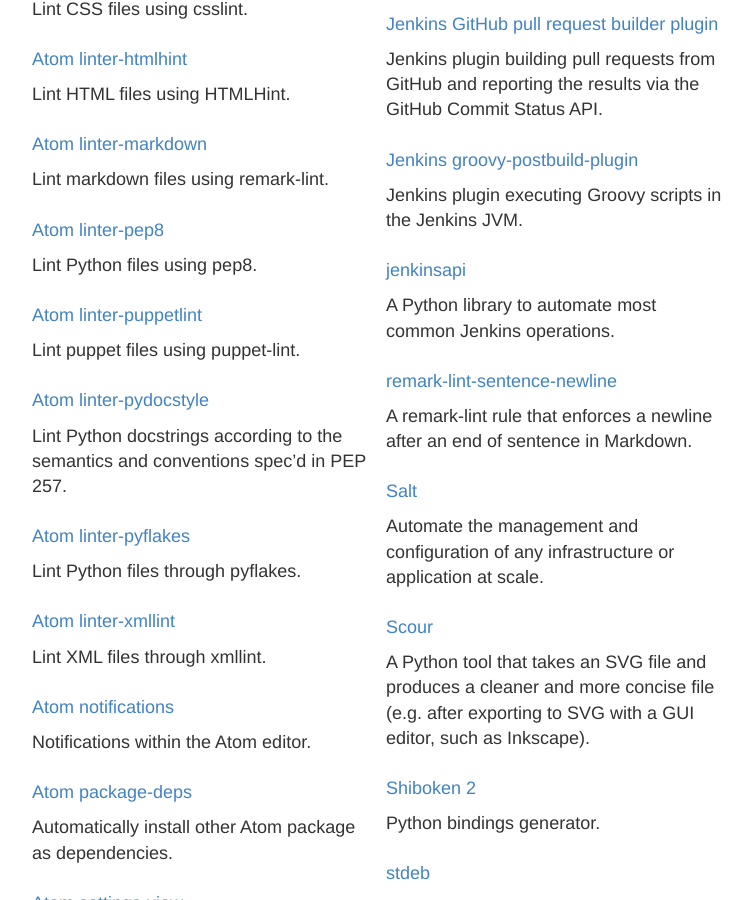
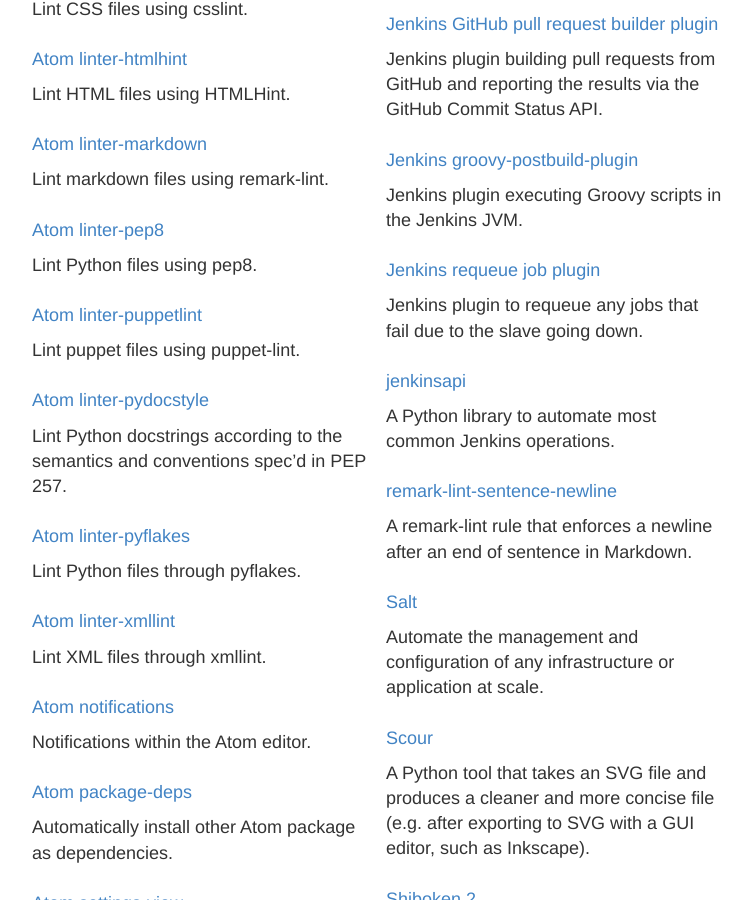
Before and after one commit to dirk-thomas/dirk-thomas.github.io, a Jekyll site: the page built from projects/index.md, in a window 1280 px wide and 900 px high, scrolled down 1213 px. Shown: the whole window, without its empty margins (278-1030 px from the left). Built offline with Jekyll 4.4.1, drawn with Linux system fonts in a browser that asks for light colours; emoji names are drawn with the system emoji font; some of the changed lines change nothing that is shown.

Commit message:
update project list

```diff
--- a/projects/index.md
+++ b/projects/index.md
@@ -37,79 +37,79 @@
 
 The following list only contains projects with patch contributions.
 
-* [Atom](https://github.com/atom/atom/issues?q=is%3Aopen%20author%3Adirk-thomas)
+* [Atom](https://github.com/atom/atom/issues?q=author%3Adirk-thomas)
 
   Atom is a deeply customizable text editor for the 21st century.
 
-* [Atom api-docs](https://github.com/sharvil/api-docs/issues?q=is%3Aopen%20author%3Adirk-thomas)
+* [Atom api-docs](https://github.com/sharvil/api-docs/issues?q=author%3Adirk-thomas)
 
   An Atom package to access language documentation provided by DevDocs.io.
 
-* [Atom build](https://github.com/noseglid/atom-build/issues?q=is%3Aopen%20author%3Adirk-thomas)
+* [Atom build](https://github.com/noseglid/atom-build/issues?q=author%3Adirk-thomas)
 
   Automatically build your project inside your favorite editor, Atom.
 
-* [Atom language-cmake](https://github.com/lucas-clemente/language-cmake/issues?q=is%3Aopen%20author%3Adirk-thomas)
+* [Atom language-cmake](https://github.com/lucas-clemente/language-cmake/issues?q=author%3Adirk-thomas)
 
   Syntax highlighting for CMake files in Atom.
 
-* [Atom linter-csslint](https://github.com/AtomLinter/linter-csslint/issues?q=is%3Aopen%20author%3Adirk-thomas)
+* [Atom linter-csslint](https://github.com/AtomLinter/linter-csslint/issues?q=author%3Adirk-thomas)
 
   Lint CSS files using csslint.
 
-* [Atom linter-htmlhint](https://github.com/AtomLinter/linter-htmlhint/issues?q=is%3Aopen%20author%3Adirk-thomas)
+* [Atom linter-htmlhint](https://github.com/AtomLinter/linter-htmlhint/issues?q=author%3Adirk-thomas)
 
   Lint HTML files using HTMLHint.
 
-* [Atom linter-markdown](https://github.com/AtomLinter/linter-markdown/issues?q=is%3Aopen%20author%3Adirk-thomas)
+* [Atom linter-markdown](https://github.com/AtomLinter/linter-markdown/issues?q=author%3Adirk-thomas)
 
   Lint markdown files using remark-lint.
 
-* [Atom linter-pep8](https://github.com/AtomLinter/linter-pep8/issues?q=is%3Aopen%20author%3Adirk-thomas)
+* [Atom linter-pep8](https://github.com/AtomLinter/linter-pep8/issues?q=author%3Adirk-thomas)
 
   Lint Python files using pep8.
 
-* [Atom linter-puppetlint](https://github.com/AtomLinter/linter-puppet-lint/issues?q=is%3Aopen%20author%3Adirk-thomas)
+* [Atom linter-puppetlint](https://github.com/AtomLinter/linter-puppet-lint/issues?q=author%3Adirk-thomas)
 
   Lint puppet files using puppet-lint.
 
-* [Atom linter-pydocstyle](https://github.com/AtomLinter/linter-pydocstyle/issues?q=is%3Aopen%20author%3Adirk-thomas)
+* [Atom linter-pydocstyle](https://github.com/AtomLinter/linter-pydocstyle/issues?q=author%3Adirk-thomas)
 
   Lint Python docstrings according to the semantics and conventions spec'd in PEP 257.
 
-* [Atom linter-pyflakes](https://github.com/AtomLinter/linter-pyflakes/issues?q=is%3Aopen%20author%3Adirk-thomas)
+* [Atom linter-pyflakes](https://github.com/AtomLinter/linter-pyflakes/issues?q=author%3Adirk-thomas)
 
   Lint Python files through pyflakes.
 
-* [Atom linter-xmllint](https://github.com/AtomLinter/linter-xmllint/issues?q=is%3Aopen%20author%3Adirk-thomas)
+* [Atom linter-xmllint](https://github.com/AtomLinter/linter-xmllint/issues?q=author%3Adirk-thomas)
 
   Lint XML files through xmllint.
 
-* [Atom notifications](https://github.com/atom/notifications/issues?q=is%3Aopen%20author%3Adirk-thomas)
+* [Atom notifications](https://github.com/atom/notifications/issues?q=author%3Adirk-thomas)
 
   Notifications within the Atom editor.
 
-* [Atom package-deps](https://github.com/steelbrain/package-deps/issues?q=is%3Aopen%20author%3Adirk-thomas)
+* [Atom package-deps](https://github.com/steelbrain/package-deps/issues?q=author%3Adirk-thomas)
 
   Automatically install other Atom package as dependencies.
 
-* [Atom settings-view](https://github.com/atom/settings-view/issues?q=is%3Aopen%20author%3Adirk-thomas)
+* [Atom settings-view](https://github.com/atom/settings-view/issues?q=author%3Adirk-thomas)
 
   Edit core configuration settings, install and configure packages, and change themes from within Atom.
 
-* [Atom sync-settings](https://github.com/atom-community/sync-settings/issues?q=is%3Aopen%20author%3Adirk-thomas)
+* [Atom sync-settings](https://github.com/atom-community/sync-settings/issues?q=author%3Adirk-thomas)
 
   Synchronize settings, keymaps, user styles, init script, snippets and installed packages across Atom instances.
 
-* [Atom uniq-background](https://github.com/negipo/uniq-background/issues?q=is%3Aopen%20author%3Adirk-thomas)
+* [Atom uniq-background](https://github.com/negipo/uniq-background/issues?q=author%3Adirk-thomas)
 
   Show file based images in Atom panes.
 
-* [cmake-lint](https://github.com/richq/cmake-lint/issues?q=is%3Aopen%20author%3Adirk-thomas)
+* [cmake-lint](https://github.com/richq/cmake-lint/issues?q=author%3Adirk-thomas)
 
   Lint CMake files.
 
-* [devdocs](https://github.com/Thibaut/devdocs/issues?q=is%3Aopen%20author%3Adirk-thomas)
+* [devdocs](https://github.com/Thibaut/devdocs/issues?q=author%3Adirk-thomas)
 
   Devdocs.io combines multiple API documentations in a fast, organized, and searchable interface.
 
@@ -117,7 +117,7 @@
 
   A powerful and robust templating system for Python.
 
-* [Google styleguide](https://github.com/google/styleguide/issues?q=is%3Aopen%20author%3Adirk-thomas)
+* [Google styleguide](https://github.com/google/styleguide/issues?q=author%3Adirk-thomas)
 
   Style guides for various languages as well as a linter for C++ code.
 
@@ -125,23 +125,27 @@
 
   Jenkins plugin adding collapsable sections to the console output.
 
-* [Jenkins GitHub pull request builder plugin](https://github.com/janinko/ghprb/issues?q=is%3Aopen%20author%3Adirk-thomas)
+* [Jenkins GitHub pull request builder plugin](https://github.com/janinko/ghprb/issues?q=author%3Adirk-thomas)
 
   Jenkins plugin building pull requests from GitHub and reporting the results via the GitHub Commit Status API.
 
-* [Jenkins groovy-postbuild-plugin](https://github.com/jenkinsci/groovy-postbuild-plugin/issues?q=is%3Aopen%20author%3Adirk-thomas)
+* [Jenkins groovy-postbuild-plugin](https://github.com/jenkinsci/groovy-postbuild-plugin/issues?q=author%3Adirk-thomas)
 
   Jenkins plugin executing Groovy scripts in the Jenkins JVM.
 
-* [jenkinsapi](https://github.com/pycontribs/jenkinsapi/issues?q=is%3Aopen%20author%3Adirk-thomas)
+* [Jenkins requeue job plugin](https://github.com/jenkinsci/jobrequeue-plugin/issues?q=author%3Adirk-thomas)
+
+  Jenkins plugin to requeue any jobs that fail due to the slave going down.
+
+* [jenkinsapi](https://github.com/pycontribs/jenkinsapi/issues?q=author%3Adirk-thomas)
 
   A Python library to automate most common Jenkins operations.
 
-* [remark-lint-sentence-newline](https://github.com/chcokr/remark-lint-sentence-newline/issues?q=is%3Aopen%20author%3Adirk-thomas)
+* [remark-lint-sentence-newline](https://github.com/chcokr/remark-lint-sentence-newline/issues?q=author%3Adirk-thomas)
 
   A remark-lint rule that enforces a newline after an end of sentence in Markdown.
 
-* [Salt](https://github.com/saltstack/salt/issues?q=is%3Aopen%20author%3Adirk-thomas)
+* [Salt](https://github.com/saltstack/salt/issues?q=author%3Adirk-thomas)
 
   Automate the management and configuration of any infrastructure or application at scale.
 
@@ -149,22 +153,22 @@
 
   A Python tool that takes an SVG file and produces a cleaner and more concise file (e.g. after exporting to SVG with a GUI editor, such as Inkscape).
 
-* [Shiboken](https://github.com/PySide/shiboken/issues?q=is%3Aopen%20author%3Adirk-thomas) [2](https://github.com/PySide/shiboken2/issues?q=is%3Aopen%20author%3Adirk-thomas)
+* [Shiboken](https://github.com/PySide/shiboken/issues?q=author%3Adirk-thomas) [2](https://github.com/PySide/shiboken2/issues?q=author%3Adirk-thomas)
 
   Python bindings generator.
 
-* [stdeb](https://github.com/astraw/stdeb/issues?q=is%3Aopen%20author%3Adirk-thomas)
+* [stdeb](https://github.com/astraw/stdeb/issues?q=author%3Adirk-thomas)
 
   Python to Debian source package conversion utility.
 
-* [Sublime-IntelliDocs](https://github.com/shortcutme/Sublime-IntelliDocs/issues?q=is%3Aopen%20author%3Adirk-thomas)
+* [Sublime-IntelliDocs](https://github.com/shortcutme/Sublime-IntelliDocs/issues?q=author%3Adirk-thomas)
 
   Function parameter help for Sublime 3.
 
-* [SublimeLinter-rst](https://github.com/SublimeLinter/SublimeLinter-rst/issues?q=is%3Aopen%20author%3Adirk-thomas)
+* [SublimeLinter-rst](https://github.com/SublimeLinter/SublimeLinter-rst/issues?q=author%3Adirk-thomas)
 
   Lint reStructuredText files in Sublime 3.
 
-* [uncrustify](https://github.com/uncrustify/uncrustify/issues?q=is%3Aopen%20author%3Adirk-thomas)
+* [uncrustify](https://github.com/uncrustify/uncrustify/issues?q=author%3Adirk-thomas)
 
   A highly configurable, easily modifiable source code beautifier.
```
